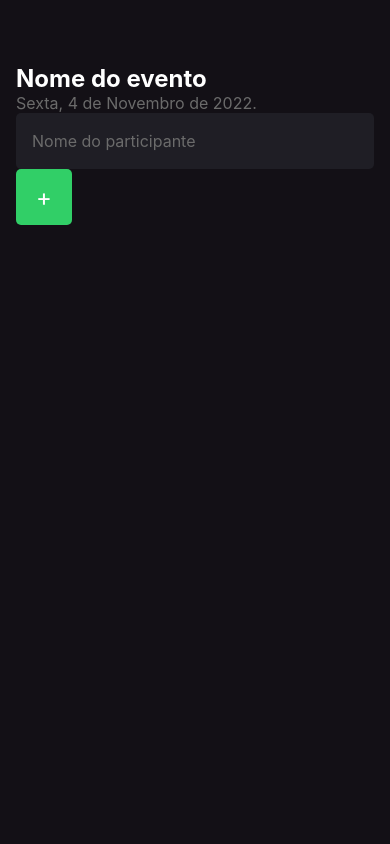
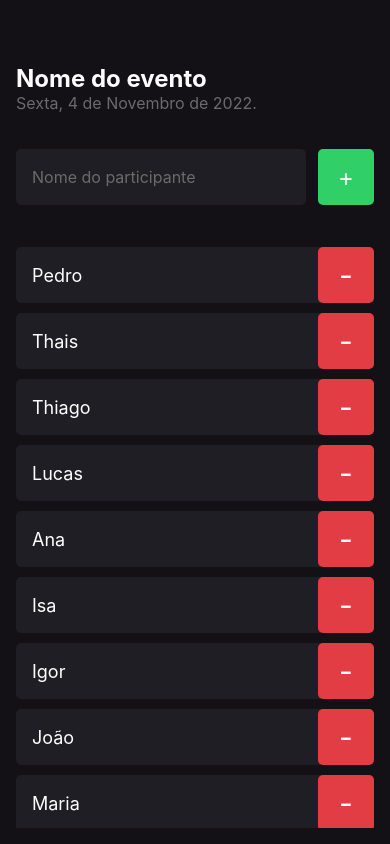
Before and after one commit to pedrofernandeslopes/challenge-02-event-list-app, a React Native app: screen / in a window 390 px wide. Built offline with nearby package versions, Linux system fonts and the light colour scheme.

Commit message:
chore: added participant component

```diff
--- /dev/null
+++ b/src/components/Participant/index.tsx
@@ -0,0 +1,27 @@
+import { View, Text, TouchableOpacity } from 'react-native';
+import { styles } from './styles';
+
+type Props = {
+    name: string;
+    onRemove: () => void;
+}
+
+
+export function Participant({ name, onRemove }: Props) {
+    return (
+        <View style={styles.container}>
+            <Text style={styles.name}>
+                {name}
+            </Text>
+
+            <TouchableOpacity style={styles.button} onPress={onRemove}>
+                <Text style={styles.buttonText}>
+                    -
+                </Text>
+            </TouchableOpacity>
+
+        </View>
+
+
+    )
+}
--- /dev/null
+++ b/src/components/Participant/styles.ts
@@ -0,0 +1,30 @@
+import { StyleSheet } from 'react-native';
+
+export const styles = StyleSheet.create({
+    container: {
+        width: '100%',
+        backgroundColor: '#1F1E25',
+        borderRadius: 5,
+        flexDirection: 'row',
+        alignItems: 'center',
+        marginBottom: 10,
+    },
+    name: {
+        flex: 1,
+        color: '#FFF',
+        fontSize: 18,
+        marginLeft: 16,
+    },
+    buttonText: {
+        color: '#FFF',
+        fontSize: 30,
+    },
+    button: {
+        width: 56,
+        height: 56,
+        borderRadius: 5,
+        backgroundColor: '#E23C44',
+        alignItems: 'center',
+        justifyContent: 'center',
+    },
+});
--- a/src/screens/Home/index.tsx
+++ b/src/screens/Home/index.tsx
@@ -1,12 +1,21 @@
-import { View, Text, TextInput, TouchableOpacity } from 'react-native';
+import React from 'react';
+import { View, Text, TextInput, TouchableOpacity, FlatList } from 'react-native';
+
+import { Participant } from '../../components/Participant';
+
 import { styles } from './styles';
 
 export function Home() {
 
-    function handleParticipantAdd () {
+    const participants = ['Pedro', 'Thais', 'Thiago', 'Lucas', 'Ana', 'Isa', 'Igor', 'João', 'Maria', 'José'];
+
+    function handleParticipantAdd() {
         console.log('Você clicou no botão de Adicionar!')
     }
 
+    function handleParticipantRemove(name: string) {
+        console.log(`Você clicou no botão de Remover ${name}`)
+    }
 
     return (
         <View style={styles.container}>
@@ -18,6 +27,7 @@ export function Home() {
                 Sexta, 4 de Novembro de 2022.
             </Text>
 
+            <View style={styles.form}>
                 <TextInput
                     style={styles.input}
                     placeholder='Nome do participante'
@@ -30,5 +40,23 @@ export function Home() {
                     </Text>
                 </TouchableOpacity>
             </View>
+
+            <FlatList
+                data={participants}
+                keyExtractor={item => item}
+                renderItem={({ item }) => (
+                    <Participant
+                        name={item}
+                        onRemove={() => handleParticipantRemove(item)} />
+                )}
+                showsVerticalScrollIndicator={false}
+                ListEmptyComponent={() => (
+                    <Text style={styles.listEmptyText}>
+                        Nenhum participante adicionado
+                    </Text>
+                )}
+            />
+
+        </View>
     )
 }
--- a/src/screens/Home/styles.ts
+++ b/src/screens/Home/styles.ts
@@ -17,12 +17,14 @@ export const styles = StyleSheet.create({
       fontSize: 16,
     },
     input : {
+        flex: 1,
         height: 56,
         backgroundColor: '#1F1E25',
         borderRadius: 5,
         color: '#FFF',
         padding: 16,
         fontSize: 16,
+        marginRight: 12,
     },
     buttonText: {
         color: '#FFF',
@@ -36,5 +38,15 @@ export const styles = StyleSheet.create({
         alignItems: 'center',
         justifyContent: 'center',
     },
-
+    form: {
+        width: '100%',
+        flexDirection: 'row',
+        marginTop: 36,
+        marginBottom: 42,
+    },
+    listEmptyText: {
+        color: '#FFF',
+        fontSize: 14,
+        textAlign: 'center',
+    },
   })
```
Lines whose indentation alone changed are shown as unchanged.
